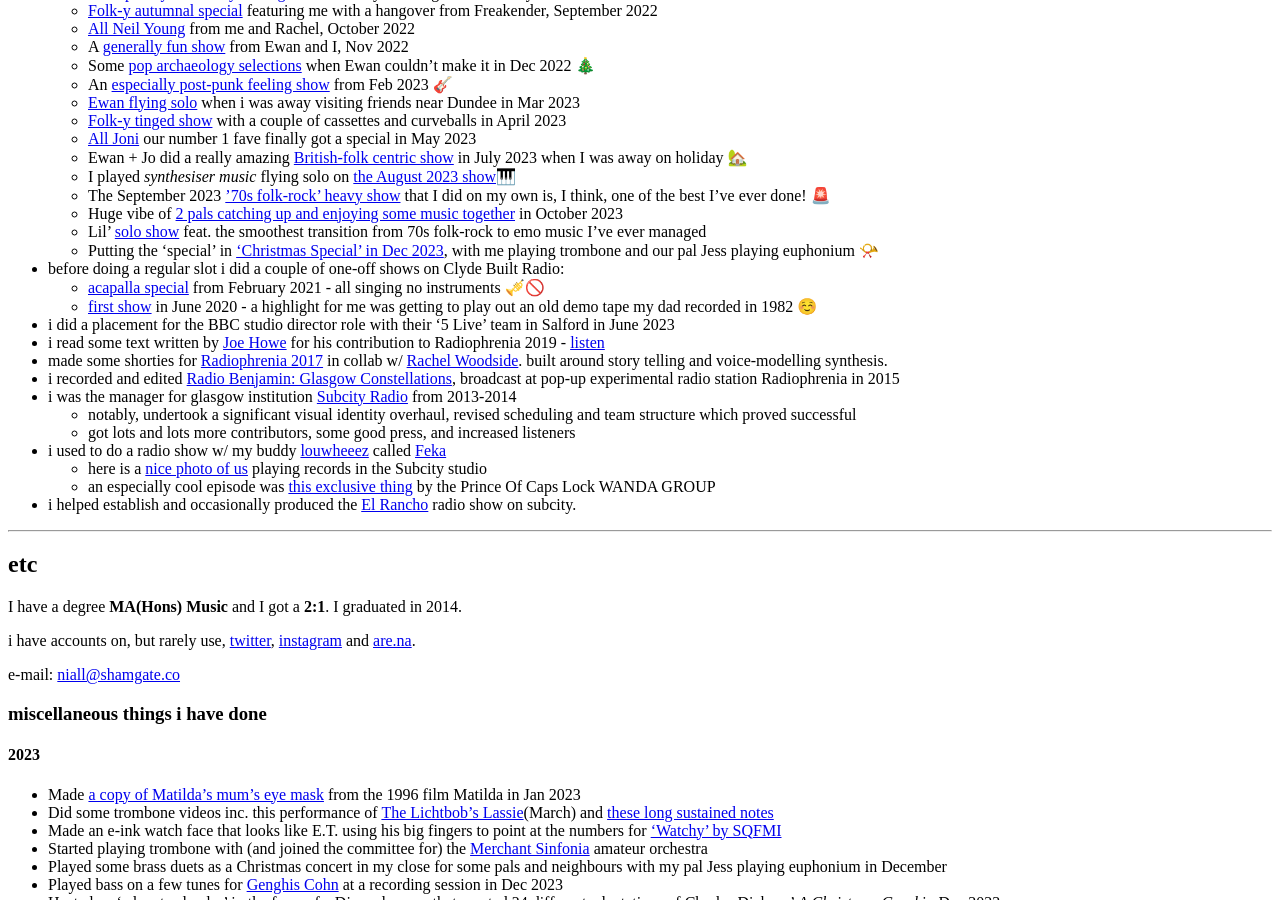
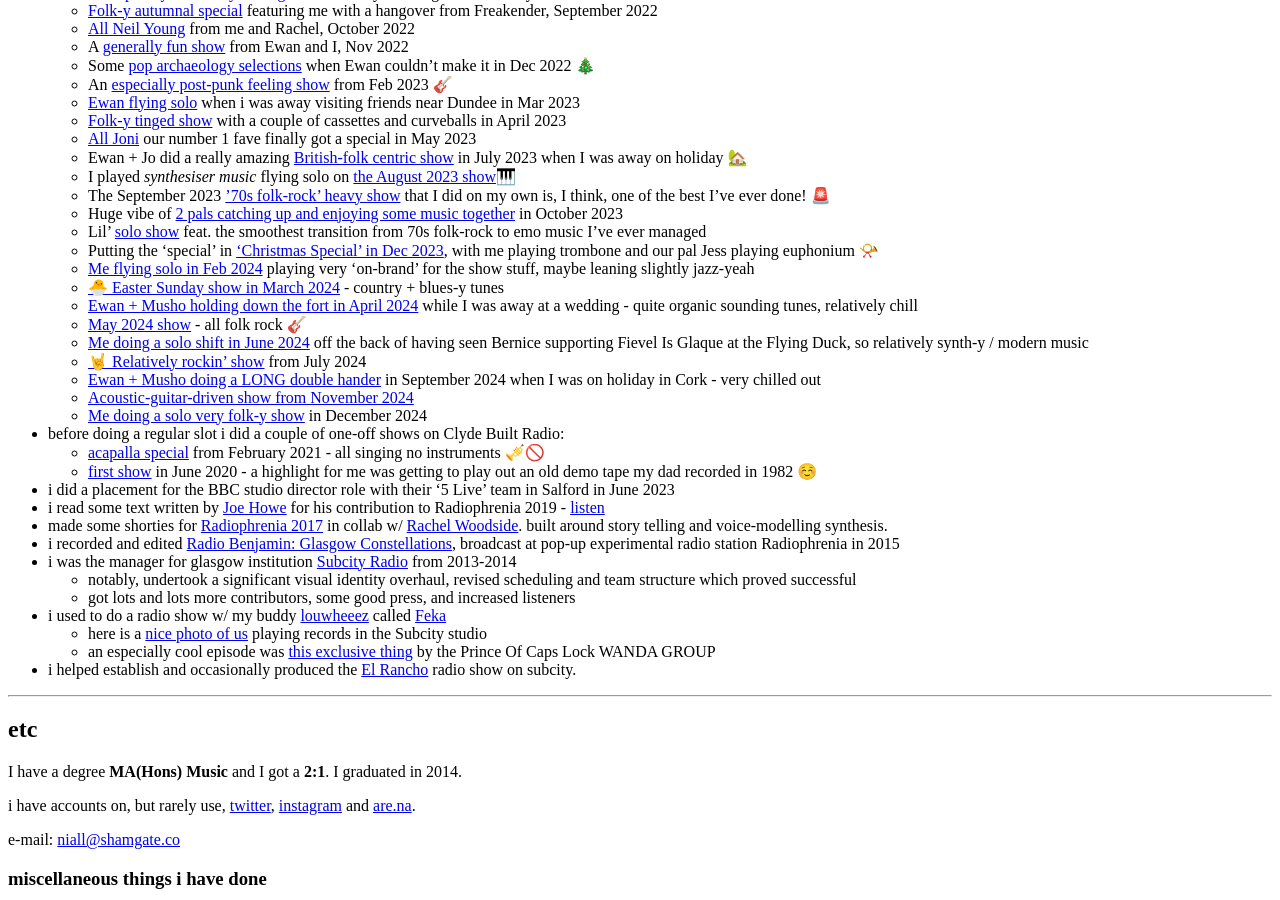
Before and after one commit to kingdomlevel/kingdomlevel.github.io, a Jekyll site: the page built from index.markdown, in a window 1280 px wide and 900 px high, scrolled down 6326 px. Built offline with Jekyll 4.4.1, drawn with Linux system fonts in a browser that asks for light colours; our own code applies the rules of GitHub Pages for plain Markdown files.

Commit message:
adds 2024 radio shows

```diff
--- a/index.markdown
+++ b/index.markdown
@@ -177,6 +177,15 @@
   + Huge vibe of  [2 pals catching up and enjoying some music together](https://soundcloud.com/clydebuiltradio/weights-measures-15-10-23?in=shamgate/sets/weights-measures-on-clyde&si=b9cf9e17bca6496ea30d9d85adf7dce5) in October 2023
   + Lil' [solo show](https://soundcloud.com/clydebuiltradio/weights-measures-12-11-23?in=shamgate/sets/weights-measures-on-clyde&si=b9cf9e17bca6496ea30d9d85adf7dce5) feat. the smoothest transition from 70s folk-rock to emo music I've ever managed
   + Putting the 'special' in ['Christmas Special' in Dec 2023](https://soundcloud.com/clydebuiltradio/weights-measures-10-12-23?in=shamgate/sets/weights-measures-on-clyde&si=bd0fe8f6cdab45418053aa57bb4ed32e), with me playing trombone and our pal Jess playing euphonium 📯
+  + [Me flying solo in Feb 2024](https://soundcloud.com/clydebuiltradio/weights-measures-4-2-24?in=shamgate/sets/weights-measures-on-clyde) playing very 'on-brand' for the show stuff, maybe leaning slightly jazz-yeah
+  + [🐣 Easter Sunday show in March 2024](https://soundcloud.com/clydebuiltradio/weights-measures-31-3-24?in=shamgate/sets/weights-measures-on-clyde) - country + blues-y tunes
+  + [Ewan + Musho holding down the fort in April 2024](https://soundcloud.com/clydebuiltradio/weights-measures-28-4-24?in=shamgate/sets/weights-measures-on-clyde) while I was away at a wedding - quite organic sounding tunes, relatively chill
+  + [May 2024 show](https://soundcloud.com/clydebuiltradio/weights-measures-26-5-24?in=shamgate/sets/weights-measures-on-clyde) - all folk rock 🎸
+  + [Me doing a solo shift in June 2024](https://soundcloud.com/clydebuiltradio/weights-measures-23-6-24?in=shamgate/sets/weights-measures-on-clyde) off the back of having seen Bernice supporting Fievel Is Glaque at the Flying Duck, so relatively synth-y / modern music
+  + [🤘 Relatively rockin' show](https://soundcloud.com/clydebuiltradio/weights-measures-21-7-24?in=shamgate/sets/weights-measures-on-clyde) from July 2024
+  + [Ewan + Musho doing a LONG double hander](https://soundcloud.com/clydebuiltradio/venetian-blinds-measures-15-9?in=shamgate/sets/weights-measures-on-clyde) in September 2024 when I was on holiday in Cork - very chilled out
+  + [Acoustic-guitar-driven show from November 2024](https://soundcloud.com/clydebuiltradio/weights-measures-101124?in=shamgate/sets/weights-measures-on-clyde)
+  + [Me doing a solo very folk-y show](https://soundcloud.com/clydebuiltradio/weights-measures-8-12-24?in=shamgate/sets/weights-measures-on-clyde) in December 2024
 
 + before doing a regular slot i did a couple of one-off shows on Clyde Built Radio:
   + [acapalla special](https://soundcloud.com/clydebuiltradio/niall-morris-11221) from February 2021 -  all singing no instruments 🎺🚫
```
